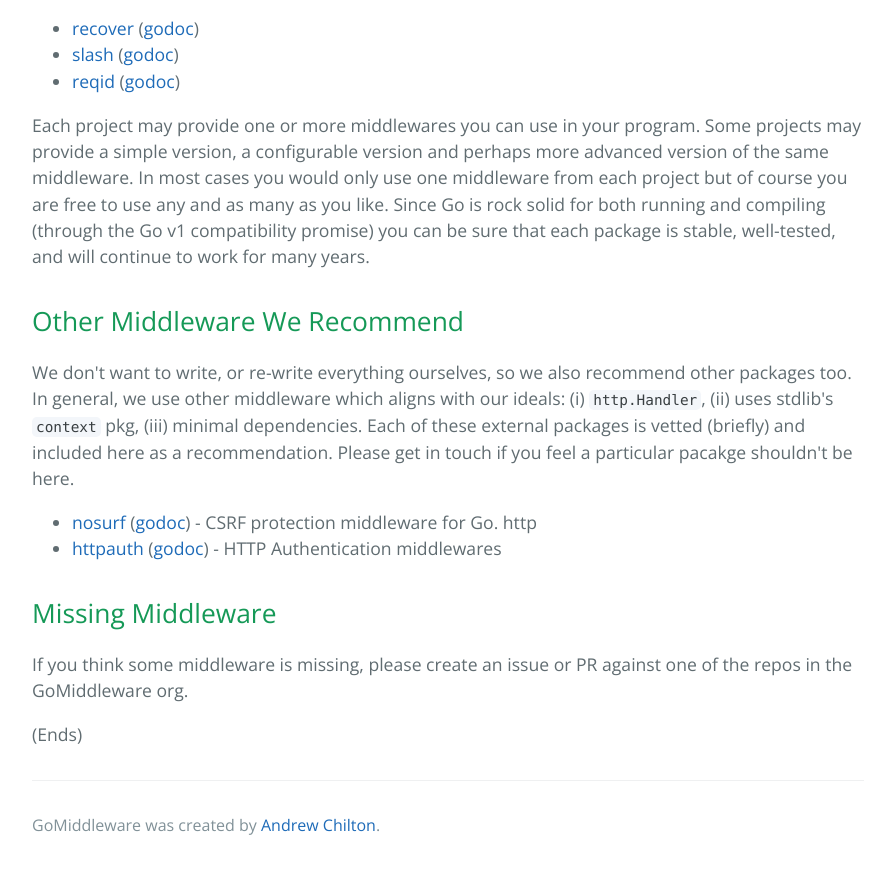
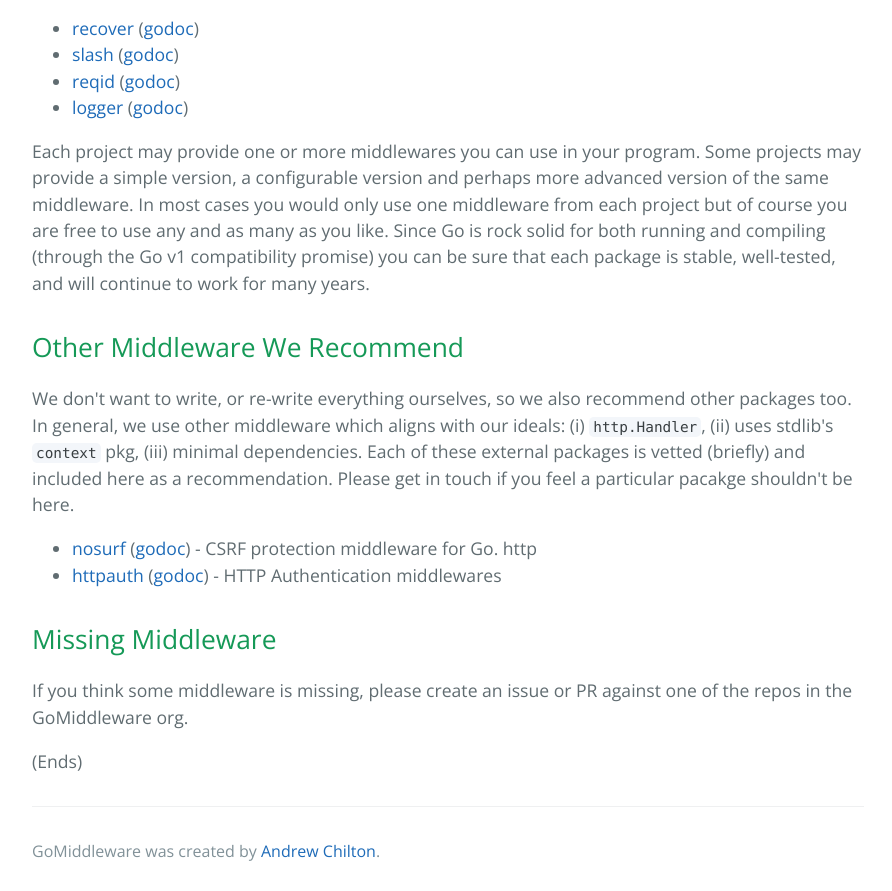
Before and after one commit to gomiddleware/gomiddleware.github.io, a plain HTML site: page index.html in a window 1280 px wide. Shown: the part 1211-2102 px from the top of the page, without its empty margins (192-1084 px from the left). Before the commit the page ends 2080 px from the top, so only its background shows below. Drawn offline with nearby package versions, Linux system fonts and the light colour scheme.

Commit message:
Add a new logger middleware

```diff
--- a/index.html
+++ b/index.html
@@ -66,6 +66,7 @@
         <li><a href="https://github.com/gomiddleware/recover">recover</a> (<a href="https://godoc.org/github.com/gomiddleware/recover">godoc</a>)</li>
         <li><a href="https://github.com/gomiddleware/slash">slash</a> (<a href="https://godoc.org/github.com/gomiddleware/slash">godoc</a>)</li>
         <li><a href="https://github.com/gomiddleware/reqid">reqid</a> (<a href="https://godoc.org/github.com/gomiddleware/reqid">godoc</a>)</li>
+        <li><a href="https://github.com/gomiddleware/logger">logger</a> (<a href="https://godoc.org/github.com/gomiddleware/logger">godoc</a>)</li>
       </ul>
 
       <p>
```
